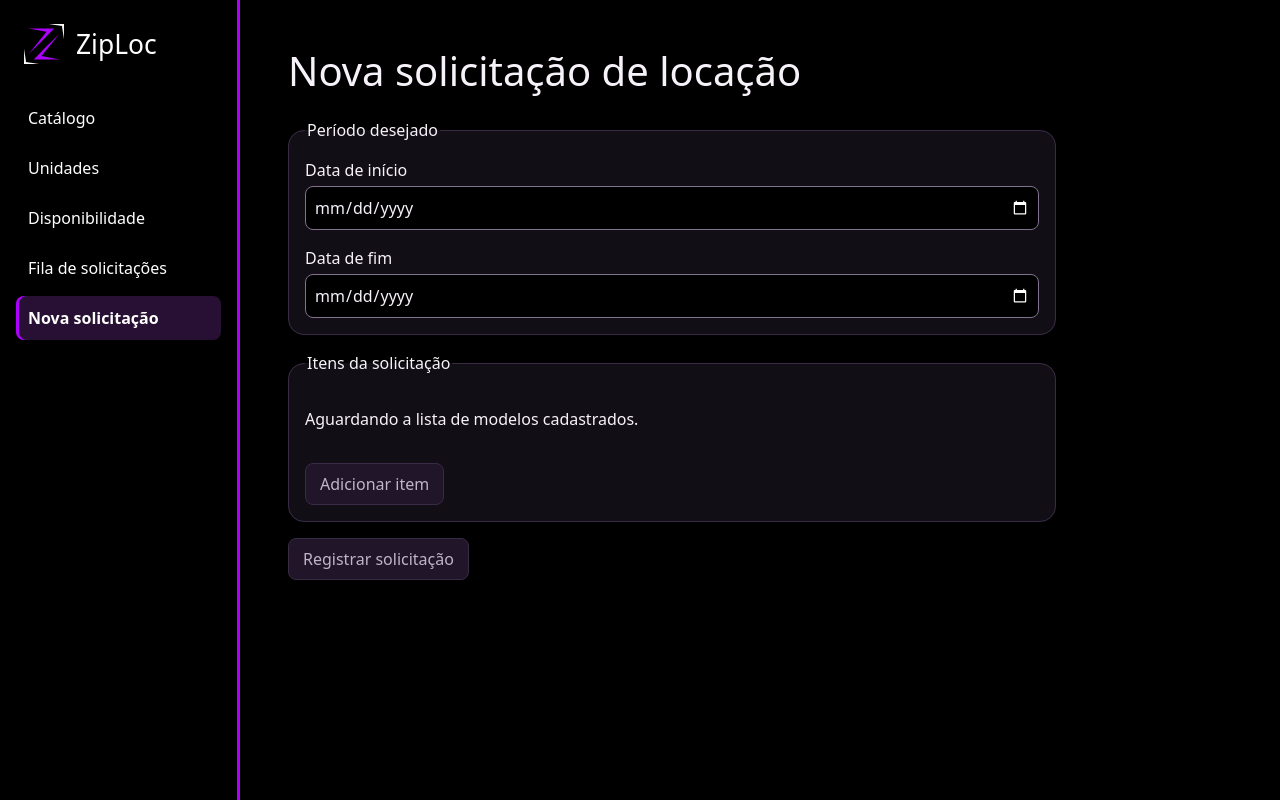
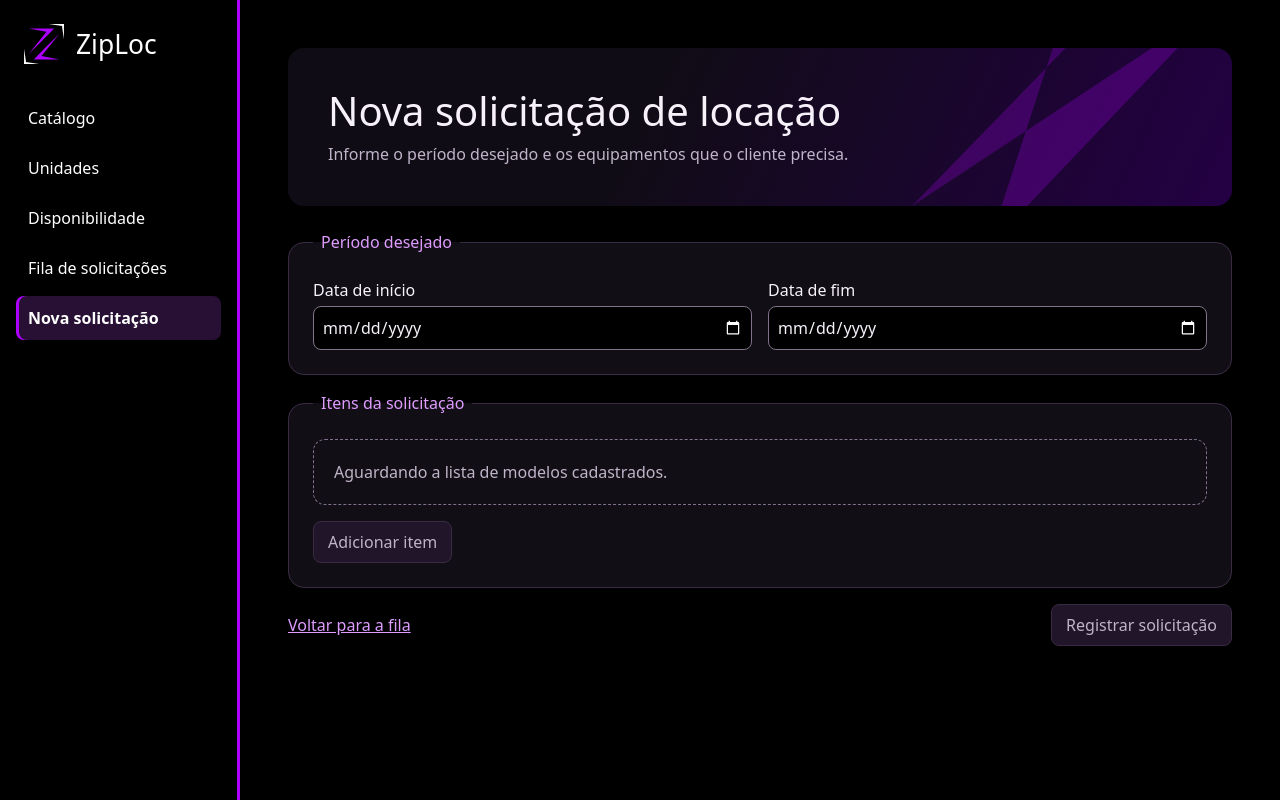
Before and after one commit to gustavotinelvf/Sistema-de-Gest-o-de-Loca-o-de-Equipamentos, a React (Vite) app in the folder frontend/: page /solicitacoes/nova in a window 1280 px wide. Built offline with nearby package versions, Linux system fonts and the light colour scheme; a web font is replaced by a local one.

Commit message:
style(locacao): refinamento do estilo da tela de nova solicitação

```diff
--- a/frontend/src/features/locacao/NovaSolicitacaoPage.css
+++ b/frontend/src/features/locacao/NovaSolicitacaoPage.css
@@ -53,3 +53,79 @@
 .solicitacao [role='alert'] {
   color: var(--erro);
 }
+
+.solicitacao__cabecalho {
+  margin-bottom: 1.5rem;
+  padding: clamp(1.25rem, 4vw, 2.5rem);
+  border-radius: 1rem;
+}
+
+.solicitacao__cabecalho h1 {
+  margin: 0 0 0.5rem;
+}
+
+.solicitacao__cabecalho p {
+  margin: 0;
+  color: var(--texto-suave);
+}
+
+.solicitacao--nova form {
+  max-width: 64rem;
+}
+
+.solicitacao--nova fieldset {
+  padding: clamp(1rem, 3vw, 1.5rem);
+}
+
+.solicitacao--nova legend {
+  padding-inline: 0.5rem;
+  color: var(--roxo-claro);
+  font-family: var(--fonte-marca);
+}
+
+.solicitacao__periodo {
+  grid-template-columns: repeat(auto-fit, minmax(min(100%, 12rem), 1fr));
+  align-items: start;
+}
+
+.solicitacao__itens-vazio {
+  margin: 0;
+  padding: 1.25rem;
+  border: 1px dashed var(--borda-campo);
+  border-radius: 0.75rem;
+  color: var(--texto-suave);
+}
+
+.solicitacao--nova .solicitacao__item {
+  grid-template-columns: minmax(0, 2fr) minmax(0, 1fr) auto;
+  align-items: start;
+  padding: 0.875rem;
+  border: 1px solid var(--borda);
+  border-radius: 0.75rem;
+  background: var(--fundo);
+}
+
+.solicitacao--nova .solicitacao__item button {
+  align-self: end;
+  border-color: var(--borda-campo);
+  background: var(--superficie);
+  color: var(--roxo-claro);
+}
+
+.solicitacao--nova .solicitacao__item button:hover {
+  background: var(--fundo-tabela);
+}
+
+.solicitacao__rodape {
+  display: flex;
+  flex-wrap: wrap;
+  align-items: center;
+  justify-content: space-between;
+  gap: 0.75rem;
+}
+
+@media (max-width: 42rem) {
+  .solicitacao--nova .solicitacao__item {
+    grid-template-columns: minmax(0, 1fr);
+  }
+}
--- a/frontend/src/features/locacao/NovaSolicitacaoPage.tsx
+++ b/frontend/src/features/locacao/NovaSolicitacaoPage.tsx
@@ -1,4 +1,5 @@
 import { useFieldArray, useForm } from 'react-hook-form'
+import { Link } from 'react-router-dom'
 import type { ModeloEquipamento } from '../equipamento/types'
 import './NovaSolicitacaoPage.css'
 
@@ -22,10 +23,13 @@ export function NovaSolicitacaoPage({ modelos }: Props) {
   const { fields, append, remove } = useFieldArray({ control, name: 'itens' })
 
   return (
-    <main className="solicitacao">
-      <h1>Nova solicitação de locação</h1>
+    <main className="solicitacao solicitacao--nova">
+      <header className="solicitacao__cabecalho cabecalho-marca">
+        <h1>Nova solicitação de locação</h1>
+        <p>Informe o período desejado e os equipamentos que o cliente precisa.</p>
+      </header>
       <form onSubmit={(event) => event.preventDefault()}>
-        <fieldset>
+        <fieldset className="solicitacao__periodo">
           <legend>Período desejado</legend>
           <label>
             Data de início
@@ -53,7 +57,13 @@ export function NovaSolicitacaoPage({ modelos }: Props) {
 
         <fieldset>
           <legend>Itens da solicitação</legend>
-          {modelosAtivos.length === 0 && <p>Aguardando a lista de modelos cadastrados.</p>}
+          {fields.length === 0 && (
+            <p className="solicitacao__itens-vazio" role="status">
+              {modelosAtivos.length === 0
+                ? 'Aguardando a lista de modelos cadastrados.'
+                : 'Nenhum item adicionado.'}
+            </p>
+          )}
           {fields.map((item, indice) => (
             <div className="solicitacao__item" key={item.id}>
               <label>
@@ -95,7 +105,10 @@ export function NovaSolicitacaoPage({ modelos }: Props) {
             Adicionar item
           </button>
         </fieldset>
-        <button type="submit" disabled>Registrar solicitação</button>
+        <div className="solicitacao__rodape">
+          <Link to="/solicitacoes">Voltar para a fila</Link>
+          <button type="submit" disabled>Registrar solicitação</button>
+        </div>
       </form>
     </main>
   )
```
